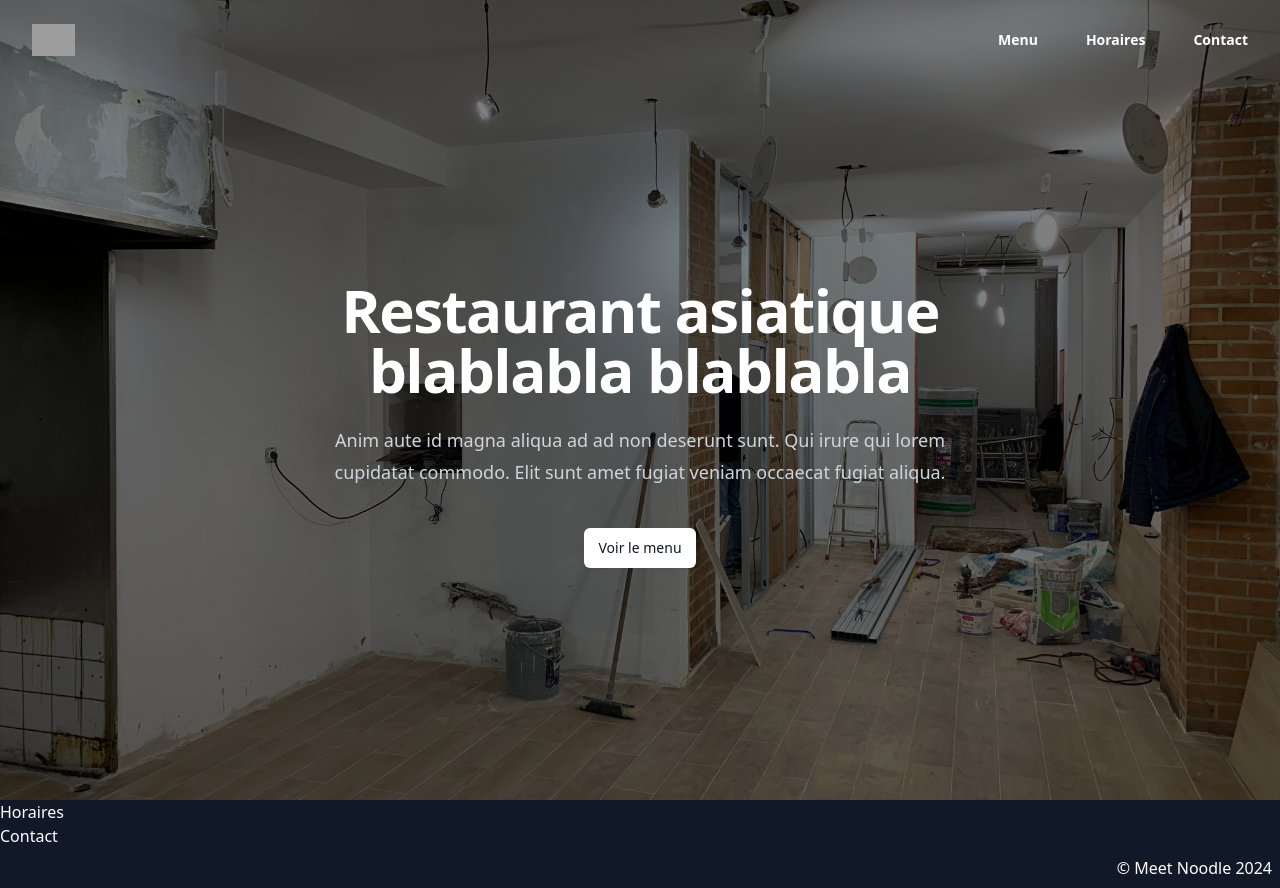
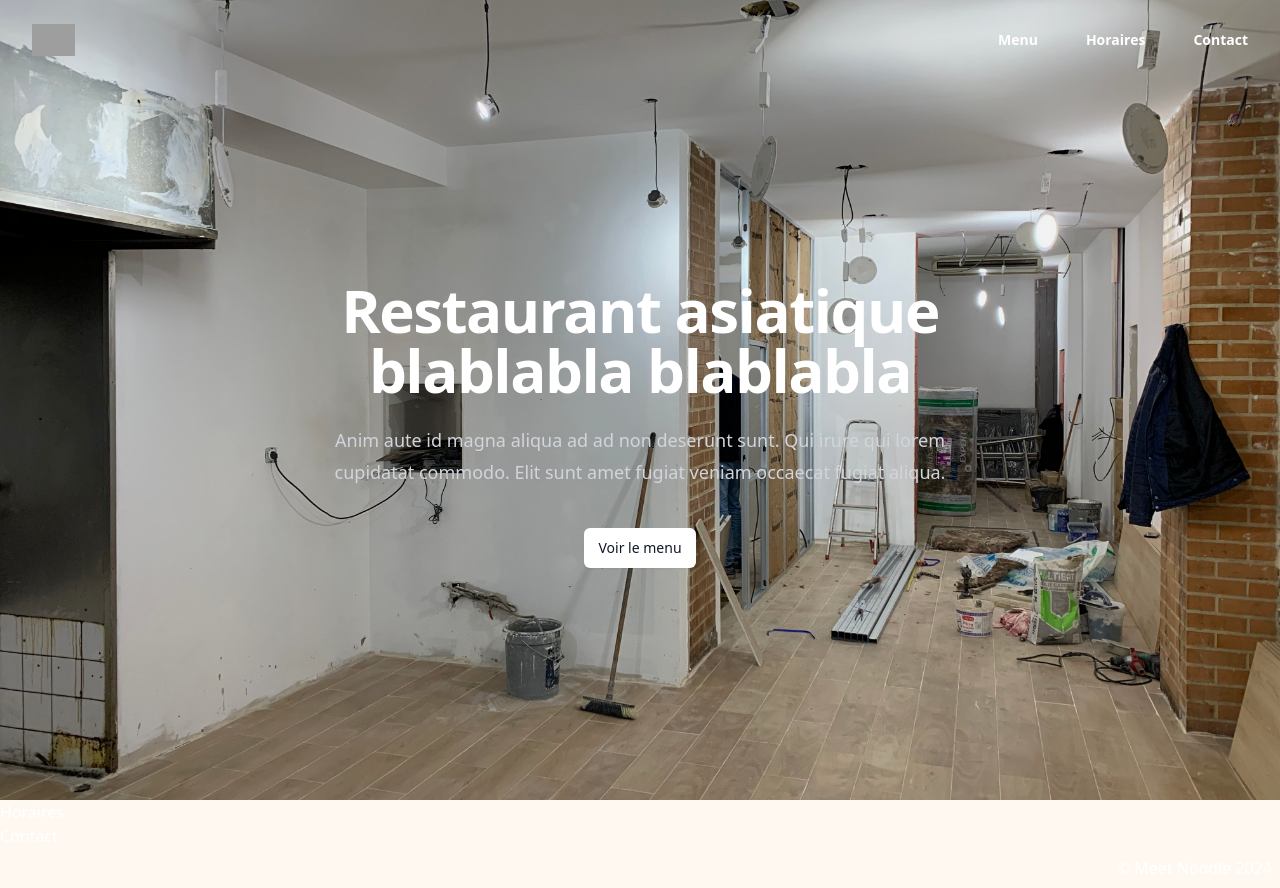
Before and after one commit to dechamps-chen/restaurant-showcase, a PHP site: page /applications/ in a window 1280 px wide. Run offline with PHP 8.4, Linux system fonts and the light colour scheme; some libraries are stand-ins or nearby versions; grey boxes are pictures that could not be loaded.

Commit message:
CSS couleur

```diff
--- a/Views/base.php
+++ b/Views/base.php
@@ -8,8 +8,8 @@
     <link href="./public/output.css" rel="stylesheet">
 </head>
 
-<body class="relative flex flex-col min-h-screen bg-gray-900">
-    <header class="fixed inset-x-0 top-0 z-50">
+<body class="relative flex flex-col min-h-screen bg-orange-50">
+    <header class="fixed inset-x-0 top-0 z-50 <?php echo ($path != 'home/index') ? 'text-gray-800' : 'text-white' ?>">
         <nav id="nav" class="flex items-center justify-between p-6 duration-300 lg:px-8" aria-label="Global">
             <div class="flex lg:flex-1">
                 <a href="./home" class="-m-1.5 p-1.5">
@@ -18,7 +18,7 @@
                 </a>
             </div>
             <div class="flex lg:hidden">
-                <button id="menu-open" type="button" class="-m-2.5 inline-flex items-center justify-center rounded-md p-2.5 text-white">
+                <button id="menu-open" type="button" class="-m-2.5 inline-flex items-center justify-center rounded-md p-2.5">
                     <span class="sr-only">Open main menu</span>
                     <svg class="h-6 w-6" fill="none" viewBox="0 0 24 24" stroke-width="1.5" stroke="currentColor" aria-hidden="true">
                         <path stroke-linecap="round" stroke-linejoin="round" d="M3.75 6.75h16.5M3.75 12h16.5m-16.5 5.25h16.5" />
@@ -26,22 +26,22 @@
                 </button>
             </div>
             <div class="hidden lg:flex lg:gap-x-12">
-                <a href="./menu" class="text-sm font-semibold leading-6 text-white">Menu</a>
-                <a href="./home#horaires" class="text-sm font-semibold leading-6 text-white">Horaires</a>
-                <a href="./home#contact" class="text-sm font-semibold leading-6 text-white">Contact</a>
+                <a href="./menu" class="text-sm font-semibold leading-6">Menu</a>
+                <a href="./home#horaires" class="text-sm font-semibold leading-6">Horaires</a>
+                <a href="./home#contact" class="text-sm font-semibold leading-6">Contact</a>
             </div>
         </nav>
         <!-- Mobile menu, show/hide based on menu open state. -->
         <div id="menu" class="hidden lg:hidden" role="dialog" aria-modal="true">
             <!-- Background backdrop, show/hide based on slide-over state. -->
             <div class="fixed inset-0 z-50"></div>
-            <div class="fixed inset-y-0 right-0 z-50 w-full overflow-y-auto bg-gray-900 px-6 py-6 sm:max-w-sm sm:ring-1 sm:ring-gray-900/10">
+            <div class="fixed inset-y-0 right-0 z-50 w-full overflow-y-auto bg-orange-50 px-6 py-6 sm:max-w-sm sm:ring-1 sm:ring-gray-900/10">
                 <div class="flex items-center justify-between">
                     <a href="#" class="-m-1.5 p-1.5">
                         <span class="sr-only">Meet Noodle</span>
                         <img class="h-8 w-auto" src="https://tailwindui.com/img/logos/mark.svg?color=indigo&shade=600" alt="">
                     </a>
-                    <button id="menu-close" type="button" class="-m-2.5 rounded-md p-2.5 text-white">
+                    <button id="menu-close" type="button" class="-m-2.5 rounded-md p-2.5">
                         <span class="sr-only">Close menu</span>
                         <svg class="h-6 w-6" fill="none" viewBox="0 0 24 24" stroke-width="1.5" stroke="currentColor" aria-hidden="true">
                             <path stroke-linecap="round" stroke-linejoin="round" d="M6 18L18 6M6 6l12 12" />
@@ -50,10 +50,10 @@
                 </div>
                 <div class="mt-6 flow-root">
                     <div class="-my-6 divide-y divide-gray-500/10">
-                        <div class="space-y-2 py-6">
-                            <a href="./menu" class="-mx-3 block rounded-lg px-3 py-2 text-base font-semibold leading-7 text-white hover:bg-gray-800">Menu</a>
-                            <a href="./home#horaires" class="-mx-3 block rounded-lg px-3 py-2 text-base font-semibold leading-7 text-white hover:bg-gray-800">Horaires</a>
-                            <a href="./home#contact" class="-mx-3 block rounded-lg px-3 py-2 text-base font-semibold leading-7 text-white hover:bg-gray-800">Contact</a>
+                        <div class="space-y-2 py-6 text-white-800">
+                            <a href="./menu" class="-mx-3 block rounded-lg px-3 py-2 text-base font-semibold leading-7">Menu</a>
+                            <a href="./home#horaires" class="-mx-3 block rounded-lg px-3 py-2 text-base font-semibold leading-7">Horaires</a>
+                            <a href="./home#contact" class="-mx-3 block rounded-lg px-3 py-2 text-base font-semibold leading-7">Contact</a>
                         </div>
                     </div>
                 </div>
--- a/Views/home/index.php
+++ b/Views/home/index.php
@@ -5,7 +5,7 @@ $title = "Meet Noodle";
 ?>
 
 <div id="home" class="relative z-0 overflow-hidden">
-    <div class="absolute inset-0 bg-black opacity-50 -z-10">1</div>
+    <div class="absolute inset-0 bg-black opacity-5 -z-10">1</div>
     <div class="absolute inset-0 bg-cover bg-center bg-[url('../public/home.jpg')] -z-20"></div>
     <div class="relative inset-0 w-screen h-screen px-6 pt-14 lg:px-8">
         <div class="mx-auto max-w-2xl py-32 sm:py-48 lg:py-56">
--- a/public/output.css
+++ b/public/output.css
@@ -1997,6 +2022,11 @@ input:checked + .toggle-bg {
   background-color: rgb(88 80 236 / var(--tw-bg-opacity));
 }
 
+.bg-orange-50 {
+  --tw-bg-opacity: 1;
+  background-color: rgb(255 248 241 / var(--tw-bg-opacity));
+}
+
 .bg-red-100 {
   --tw-bg-opacity: 1;
   background-color: rgb(253 232 232 / var(--tw-bg-opacity));
@@ -2336,6 +2411,22 @@ input:checked + .toggle-bg {
 
 .opacity-50 {
   opacity: 0.5;
+}
+
+.opacity-90 {
+  opacity: 0.9;
+}
+
+.opacity-20 {
+  opacity: 0.2;
+}
+
+.opacity-30 {
+  opacity: 0.3;
+}
+
+.opacity-5 {
+  opacity: 0.05;
 }
 
 .shadow {
@@ -2853,21 +2944,11 @@ input:checked + .toggle-bg {
     padding-bottom: 14rem;
   }
 
-  .lg\:content-\[\'a\'\] {
-    --tw-content: 'a';
-    content: var(--tw-content);
-  }
-
   .lg\:after\:basis-\[32\%\]::after {
     content: var(--tw-content);
     flex-basis: 32%;
   }
 
-  .lg\:after\:content-\[\'a\'\]::after {
-    --tw-content: 'a';
-    content: var(--tw-content);
-  }
-
   .lg\:after\:content-\[\'\'\]::after {
     --tw-content: '';
     content: var(--tw-content);
```
Also changed, not shown: other parts of public/output.css (+75 -5 lines), Controllers/HoutaiController.php (+6 -2 lines), Views/menu/index.php (+7 -7 lines).
